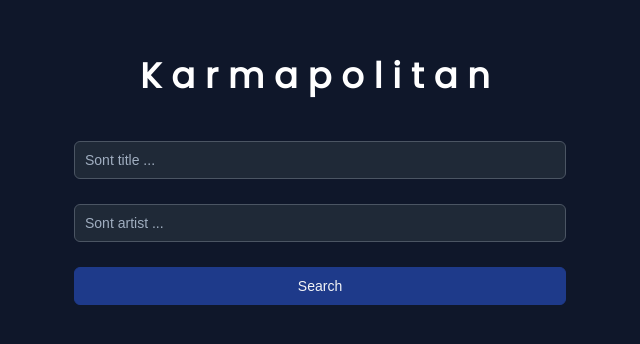
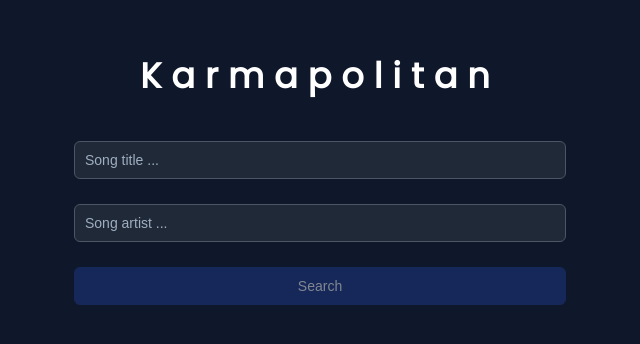
Before and after one commit to gheorghe133/Karmapolitan, an Angular app: page / in a window 1280 px wide. Shown: the part 220-564 px from the top of the page, without its empty margins (0-640 px from the left). Built offline with nearby package versions, Linux system fonts and the light colour scheme.

Commit message:
Disabled search button and added transition

```diff
--- a/src/app/app.component.ts
+++ b/src/app/app.component.ts
@@ -22,18 +22,25 @@ import { LyricsService } from "./services/LyricsService/lyrics.service";
           <input
             class="form-input"
             type="text"
-            placeholder="Sont title ..."
+            placeholder="Song title ..."
             formControlName="song_name"
           />
           <br />
           <input
             class="form-input"
             type="text"
-            placeholder="Sont artist ..."
+            placeholder="Song artist ..."
             formControlName="song_artist"
           />
           <br />
-          <button class="form-button" (click)="search()">Search</button>
+          <button
+            class="form-button"
+            [disabled]="this.searchForm.invalid"
+            [class.disabled]="this.searchForm.invalid"
+            (click)="search()"
+          >
+            Search
+          </button>
         </form>
 
         <div class="error-container">
@@ -43,13 +50,13 @@ import { LyricsService } from "./services/LyricsService/lyrics.service";
         </div>
       </div>
       <div class="container-lyrics">
+        @if (!this.hasError) {
         <div
           class="lyrics-background"
           [style.background]="getBackgroundStyle()"
         ></div>
 
         <div class="lyrics-information">
-          @if (!this.hasError) {
           <img
             class="lyrics-image"
             src="{{ this.lyrics?.header_image_url }}"
@@ -57,8 +64,8 @@ import { LyricsService } from "./services/LyricsService/lyrics.service";
           />
           <h1 class="lyrics-title">{{ this.lyrics?.full_title }}</h1>
           <p class="lyrics">{{ this.lyrics?.lyrics }}</p>
-          }
         </div>
+        }
       </div>
     </section>
   `,
@@ -123,6 +130,12 @@ import { LyricsService } from "./services/LyricsService/lyrics.service";
         border-color: #1e3a8a;
         outline: none;
         cursor: pointer;
+        transition: 0.2s ease-in;
+      }
+
+      .section .container-form .form .disabled {
+        cursor: not-allowed !important;
+        opacity: 0.5;
       }
 
       .section .container-form .error-container {
```
